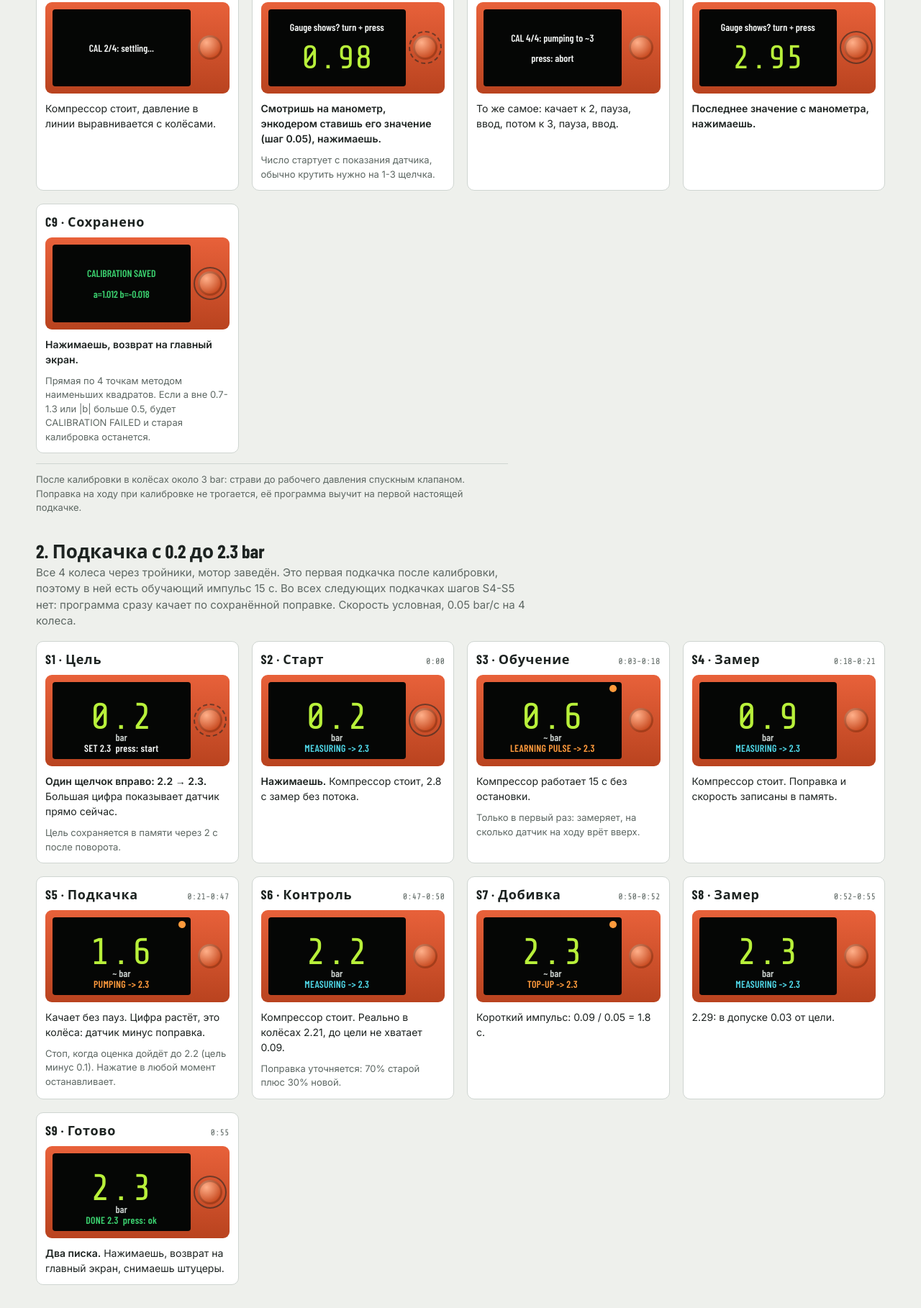
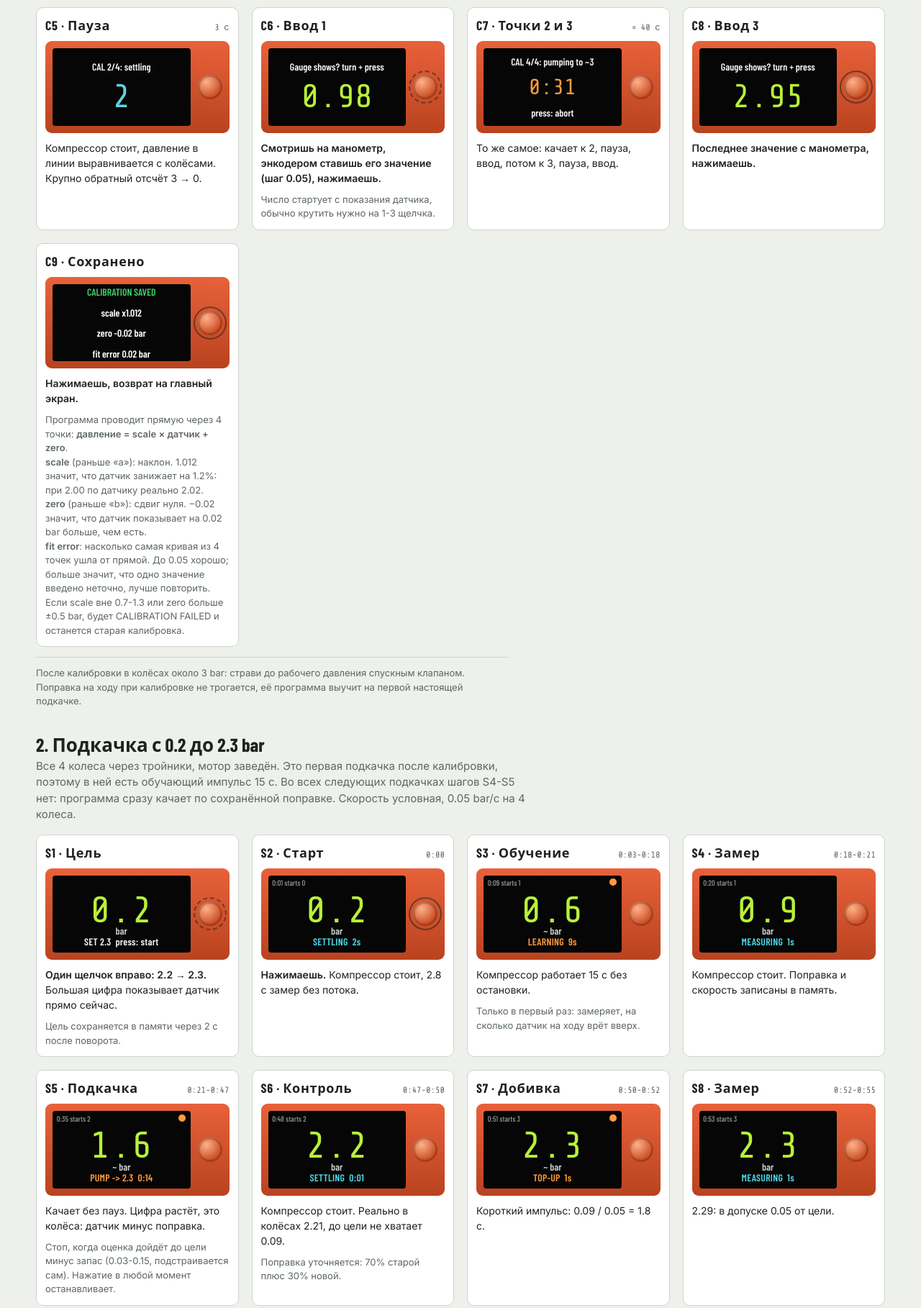
Before and after one commit to avolkoff-wq/wrangler-onboard-air, a plain HTML site: page docs/storyboard.html in a window 1280 px wide. Shown: the part 732-2550 px from the top of the page at 72% size. Drawn offline with nearby package versions, Linux system fonts and the light colour scheme.

Commit message:
Readable calibration result (scale, zero, fit error); storyboard with timers
Co-Authored-By: Claude Opus 5.5 <noreply@anthropic.com>
Claude-Session: https://claude.ai/code/session_018z5LvCZ9NFya6WZW91qW8w

```diff
--- a/docs/storyboard.html
+++ b/docs/storyboard.html
@@ -34,6 +34,9 @@ h2{font:700 26px/1.1 var(--display);margin:36px 0 4px;text-wrap:balance}
 .big{position:absolute;left:0;right:0;top:12cqw;text-align:center;font:400 27cqw/1 var(--lcd);color:var(--seg);letter-spacing:.02em}
 .unit{position:absolute;left:0;right:0;top:36cqw;text-align:center;font:600 7.2cqw var(--display);color:var(--grey)}
 .line{position:absolute;left:0;right:0;bottom:3.6cqw;text-align:center;font:600 7.2cqw var(--display);letter-spacing:.02em;white-space:nowrap}
+.top{position:absolute;left:3cqw;top:2cqw;font:500 5.6cqw var(--display);color:#9a9a9a;white-space:nowrap}
+.mid .tm{font:400 16cqw/1 var(--lcd);color:var(--seg)}
+.mid .tm.o{color:var(--orange)}.mid .tm.c{color:#5fd3e6}
 .dot{position:absolute;right:3.5cqw;top:2.5cqw;width:5cqw;height:5cqw;border-radius:50%;background:var(--orange)}
 .mid{position:absolute;inset:0;display:flex;flex-direction:column;justify-content:center;align-items:center;gap:6cqw;font:600 7.2cqw var(--display);color:var(--white);text-align:center;padding:0 4cqw}
 .mid .num{font:400 24cqw/1 var(--lcd);color:var(--seg)}
@@ -61,6 +64,7 @@ h2{font:700 26px/1.1 var(--display);margin:36px 0 4px;text-wrap:balance}
     <span><i class="mk l"></i>держать 1 с</span>
     <span><i class="od"></i>компрессор работает</span>
     <span>~ перед bar: давление колёс оценено на ходу (датчик минус поправка)</span>
+    <span>вверху: общее время и число пусков; внизу: «2s» обратный отсчёт паузы, «0:14» секундомер качания</span>
   </div>
 
   <h2>1. Первая калибровка</h2>
@@ -72,7 +76,7 @@ h2{font:700 26px/1.1 var(--display);margin:36px 0 4px;text-wrap:balance}
       <div class="do"><b>Держишь кнопку 1 с.</b> Открывается меню.</div></div>
 
     <div class="frame"><div class="head"><span class="step">C2 · Меню</span></div>
-      <div class="dev"><div class="scr"><div class="menu"><div class="on">CALIBRATE</div><div>UNITS: bar</div><div>RESET LEARNING</div><div>UPDATE</div><div>VERSION</div></div></div><div class="knob press"></div></div>
+      <div class="dev"><div class="scr"><div class="menu"><div class="on">CALIBRATE</div><div>UNITS: bar</div><div>OFFSET: AUTO</div><div>SETTLE: AUTO</div><div>RESET LEARNING</div></div></div><div class="knob press"></div></div>
       <div class="do"><b>CALIBRATE уже выбран, нажимаешь.</b></div></div>
 
     <div class="frame"><div class="head"><span class="step">C3 · Точка 0</span></div>
@@ -81,13 +85,13 @@ h2{font:700 26px/1.1 var(--display);margin:36px 0 4px;text-wrap:balance}
       <div class="why">Программа запоминает показание датчика как 0 bar.</div></div>
 
     <div class="frame"><div class="head"><span class="step">C4 · Качает к 1</span><span class="t">≈ 15-20 с</span></div>
-      <div class="dev"><div class="scr"><div class="mid"><span>CAL 2/4: pumping to ~1</span><span>press: abort</span></div></div><div class="knob"></div></div>
-      <div class="do"><b>Штуцеры на колёсах, спускной закрыт.</b> Компрессор работает сам.</div>
+      <div class="dev"><div class="scr"><div class="mid"><span>CAL 2/4: pumping to ~1</span><span class="tm o">0:12</span><span>press: abort</span></div></div><div class="knob"></div></div>
+      <div class="do"><b>Штуцеры на колёсах, спускной закрыт.</b> Компрессор работает сам, секундомер показывает, сколько он уже качает.</div>
       <div class="why">Останавливается чуть раньше 1 bar, нажатие прерывает калибровку.</div></div>
 
     <div class="frame"><div class="head"><span class="step">C5 · Пауза</span><span class="t">3 с</span></div>
-      <div class="dev"><div class="scr"><div class="mid"><span>CAL 2/4: settling...</span></div></div><div class="knob"></div></div>
-      <div class="do">Компрессор стоит, давление в линии выравнивается с колёсами.</div></div>
+      <div class="dev"><div class="scr"><div class="mid"><span>CAL 2/4: settling</span><span class="num" style="color:#5fd3e6">2</span></div></div><div class="knob"></div></div>
+      <div class="do">Компрессор стоит, давление в линии выравнивается с колёсами. Крупно обратный отсчёт 3 → 0.</div></div>
 
     <div class="frame"><div class="head"><span class="step">C6 · Ввод 1</span></div>
       <div class="dev"><div class="scr"><div class="mid"><span>Gauge shows? turn + press</span><span class="num">0.98</span></div></div><div class="knob turn"></div></div>
@@ -95,7 +99,7 @@ h2{font:700 26px/1.1 var(--display);margin:36px 0 4px;text-wrap:balance}
       <div class="why">Число стартует с показания датчика, обычно крутить нужно на 1-3 щелчка.</div></div>
 
     <div class="frame"><div class="head"><span class="step">C7 · Точки 2 и 3</span><span class="t">≈ 40 с</span></div>
-      <div class="dev"><div class="scr"><div class="mid"><span>CAL 4/4: pumping to ~3</span><span>press: abort</span></div></div><div class="knob"></div></div>
+      <div class="dev"><div class="scr"><div class="mid"><span>CAL 4/4: pumping to ~3</span><span class="tm o">0:31</span><span>press: abort</span></div></div><div class="knob"></div></div>
       <div class="do">То же самое: качает к 2, пауза, ввод, потом к 3, пауза, ввод.</div></div>
 
     <div class="frame"><div class="head"><span class="step">C8 · Ввод 3</span></div>
@@ -103,9 +107,13 @@ h2{font:700 26px/1.1 var(--display);margin:36px 0 4px;text-wrap:balance}
       <div class="do"><b>Последнее значение с манометра, нажимаешь.</b></div></div>
 
     <div class="frame"><div class="head"><span class="step">C9 · Сохранено</span></div>
-      <div class="dev"><div class="scr"><div class="mid c-green"><span>CALIBRATION SAVED</span><span>a=1.012 b=-0.018</span></div></div><div class="knob press"></div></div>
+      <div class="dev"><div class="scr"><div class="mid c-green"><span>CALIBRATION SAVED</span><span style="color:#fff">scale x1.012</span><span style="color:#fff">zero -0.02 bar</span><span style="color:#fff">fit error 0.02 bar</span></div></div><div class="knob press"></div></div>
       <div class="do"><b>Нажимаешь, возврат на главный экран.</b></div>
-      <div class="why">Прямая по 4 точкам методом наименьших квадратов. Если a вне 0.7-1.3 или |b| больше 0.5, будет CALIBRATION FAILED и старая калибровка останется.</div></div>
+      <div class="why">Программа проводит прямую через 4 точки: <b>давление = scale × датчик + zero</b>.<br>
+<b>scale</b> (раньше «a»): наклон. 1.012 значит, что датчик занижает на 1.2%: при 2.00 по датчику реально 2.02.<br>
+<b>zero</b> (раньше «b»): сдвиг нуля. −0.02 значит, что датчик показывает на 0.02 bar больше, чем есть.<br>
+<b>fit error</b>: насколько самая кривая из 4 точек ушла от прямой. До 0.05 хорошо; больше значит, что одно значение введено неточно, лучше повторить.<br>
+Если scale вне 0.7-1.3 или zero больше ±0.5 bar, будет CALIBRATION FAILED и останется старая калибровка.</div></div>
   </div>
   <p class="note">После калибровки в колёсах около 3 bar: страви до рабочего давления спускным клапаном. Поправка на ходу при калибровке не трогается, её программа выучит на первой настоящей подкачке.</p>
 
@@ -119,38 +127,38 @@ h2{font:700 26px/1.1 var(--display);margin:36px 0 4px;text-wrap:balance}
       <div class="why">Цель сохраняется в памяти через 2 с после поворота.</div></div>
 
     <div class="frame"><div class="head"><span class="step">S2 · Старт</span><span class="t">0:00</span></div>
-      <div class="dev"><div class="scr"><div class="big">0.2</div><div class="unit">bar</div><div class="line c-cyan">MEASURING -&gt; 2.3</div></div><div class="knob press"></div></div>
+      <div class="dev"><div class="scr"><div class="top">0:01  starts 0</div><div class="big">0.2</div><div class="unit">bar</div><div class="line c-cyan">SETTLING&nbsp; 2s</div></div><div class="knob press"></div></div>
       <div class="do"><b>Нажимаешь.</b> Компрессор стоит, 2.8 с замер без потока.</div></div>
 
     <div class="frame"><div class="head"><span class="step">S3 · Обучение</span><span class="t">0:03-0:18</span></div>
-      <div class="dev"><div class="scr"><div class="dot"></div><div class="big">0.6</div><div class="unit">~ bar</div><div class="line c-orange">LEARNING PULSE -&gt; 2.3</div></div><div class="knob"></div></div>
+      <div class="dev"><div class="scr"><div class="top">0:09  starts 1</div><div class="dot"></div><div class="big">0.6</div><div class="unit">~ bar</div><div class="line c-orange">LEARNING&nbsp; 9s</div></div><div class="knob"></div></div>
       <div class="do">Компрессор работает 15 с без остановки.</div>
       <div class="why">Только в первый раз: замеряет, на сколько датчик на ходу врёт вверх.</div></div>
 
     <div class="frame"><div class="head"><span class="step">S4 · Замер</span><span class="t">0:18-0:21</span></div>
-      <div class="dev"><div class="scr"><div class="big">0.9</div><div class="unit">bar</div><div class="line c-cyan">MEASURING -&gt; 2.3</div></div><div class="knob"></div></div>
+      <div class="dev"><div class="scr"><div class="top">0:20  starts 1</div><div class="big">0.9</div><div class="unit">bar</div><div class="line c-cyan">MEASURING&nbsp; 1s</div></div><div class="knob"></div></div>
       <div class="do">Компрессор стоит. Поправка и скорость записаны в память.</div></div>
 
     <div class="frame"><div class="head"><span class="step">S5 · Подкачка</span><span class="t">0:21-0:47</span></div>
-      <div class="dev"><div class="scr"><div class="dot"></div><div class="big">1.6</div><div class="unit">~ bar</div><div class="line c-orange">PUMPING -&gt; 2.3</div></div><div class="knob"></div></div>
+      <div class="dev"><div class="scr"><div class="top">0:35  starts 2</div><div class="dot"></div><div class="big">1.6</div><div class="unit">~ bar</div><div class="line c-orange">PUMP -&gt; 2.3&nbsp; 0:14</div></div><div class="knob"></div></div>
       <div class="do">Качает без пауз. Цифра растёт, это колёса: датчик минус поправка.</div>
-      <div class="why">Стоп, когда оценка дойдёт до 2.2 (цель минус 0.1). Нажатие в любой момент останавливает.</div></div>
+      <div class="why">Стоп, когда оценка дойдёт до цели минус запас (0.03-0.15, подстраивается сам). Нажатие в любой момент останавливает.</div></div>
 
     <div class="frame"><div class="head"><span class="step">S6 · Контроль</span><span class="t">0:47-0:50</span></div>
-      <div class="dev"><div class="scr"><div class="big">2.2</div><div class="unit">bar</div><div class="line c-cyan">MEASURING -&gt; 2.3</div></div><div class="knob"></div></div>
+      <div class="dev"><div class="scr"><div class="top">0:48  starts 2</div><div class="big">2.2</div><div class="unit">bar</div><div class="line c-cyan">SETTLING&nbsp; 0:01</div></div><div class="knob"></div></div>
       <div class="do">Компрессор стоит. Реально в колёсах 2.21, до цели не хватает 0.09.</div>
       <div class="why">Поправка уточняется: 70% старой плюс 30% новой.</div></div>
 
     <div class="frame"><div class="head"><span class="step">S7 · Добивка</span><span class="t">0:50-0:52</span></div>
-      <div class="dev"><div class="scr"><div class="dot"></div><div class="big">2.3</div><div class="unit">~ bar</div><div class="line c-orange">TOP-UP -&gt; 2.3</div></div><div class="knob"></div></div>
+      <div class="dev"><div class="scr"><div class="top">0:51  starts 3</div><div class="dot"></div><div class="big">2.3</div><div class="unit">~ bar</div><div class="line c-orange">TOP-UP&nbsp; 1s</div></div><div class="knob"></div></div>
       <div class="do">Короткий импульс: 0.09 / 0.05 = 1.8 с.</div></div>
 
     <div class="frame"><div class="head"><span class="step">S8 · Замер</span><span class="t">0:52-0:55</span></div>
-      <div class="dev"><div class="scr"><div class="big">2.3</div><div class="unit">bar</div><div class="line c-cyan">MEASURING -&gt; 2.3</div></div><div class="knob"></div></div>
-      <div class="do">2.29: в допуске 0.03 от цели.</div></div>
+      <div class="dev"><div class="scr"><div class="top">0:53  starts 3</div><div class="big">2.3</div><div class="unit">bar</div><div class="line c-cyan">MEASURING&nbsp; 1s</div></div><div class="knob"></div></div>
+      <div class="do">2.29: в допуске 0.05 от цели.</div></div>
 
     <div class="frame"><div class="head"><span class="step">S9 · Готово</span><span class="t">0:55</span></div>
-      <div class="dev"><div class="scr"><div class="big">2.3</div><div class="unit">bar</div><div class="line c-green">DONE 2.3&nbsp; press: ok</div></div><div class="knob press"></div></div>
+      <div class="dev"><div class="scr"><div class="top">0:55  starts 3</div><div class="big">2.3</div><div class="unit">bar</div><div class="line c-green">DONE 2.3&nbsp; 0:55</div></div><div class="knob press"></div></div>
       <div class="do"><b>Два писка.</b> Нажимаешь, возврат на главный экран, снимаешь штуцеры.</div></div>
   </div>
 
```
Also changed, not shown: 5 other files.
